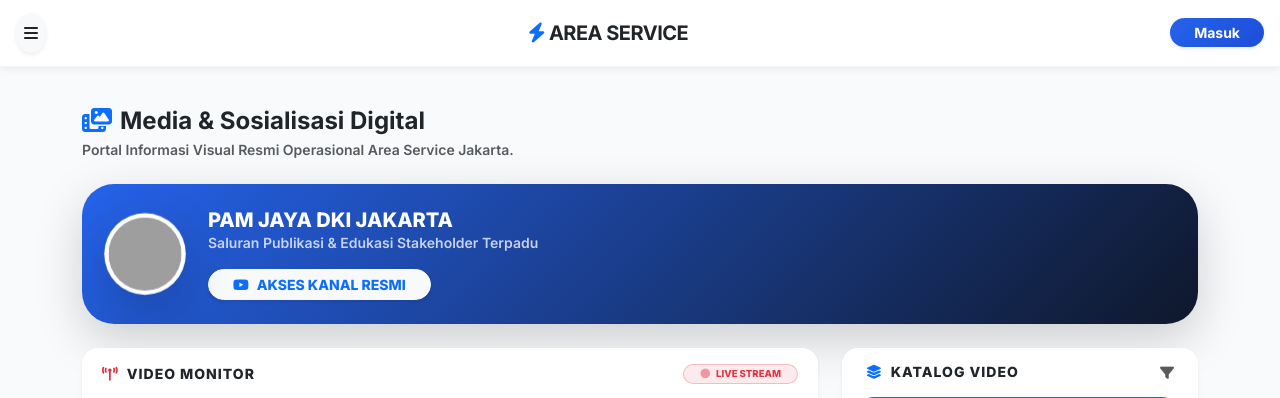
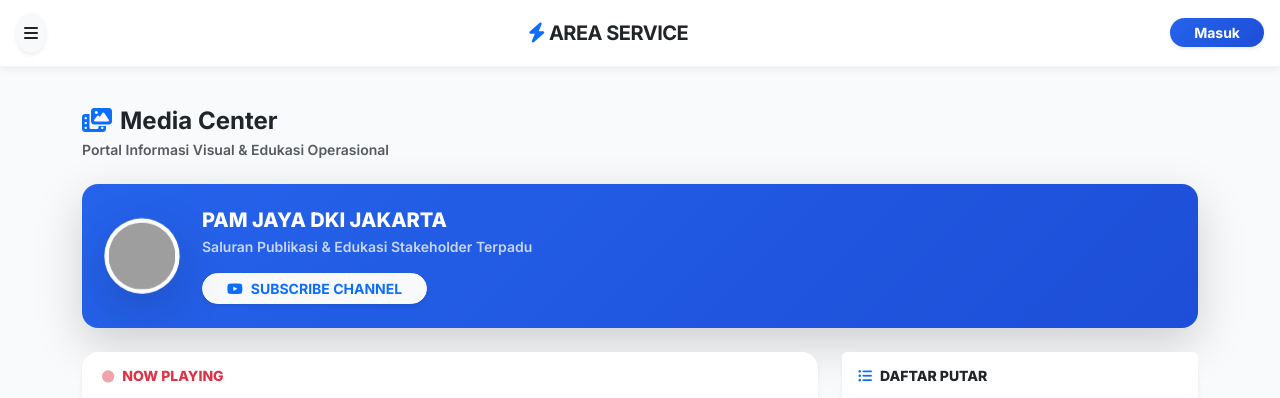
Before and after one commit to krackxor/Penagihan, a Flask app: page /youtube in a window 1280 px wide. Shown: the top 398 px of the page. Run offline with Flask 3, Linux system fonts and the light colour scheme; some libraries are stand-ins or nearby versions; grey boxes are pictures that could not be loaded.

Commit message:
Update youtube.html

```diff
--- a/templates/youtube.html
+++ b/templates/youtube.html
@@ -1,26 +1,71 @@
 {% extends "base.html" %}
 
 {% block content %}
+<style>
+    :root {
+        --primary-gradient: linear-gradient(135deg, #2563eb 0%, #1d4ed8 100%);
+    }
+
+    .playlist-item {
+        transition: all 0.2s ease;
+        cursor: pointer;
+        border: 1px solid transparent;
+    }
+    .playlist-item:hover {
+        background-color: #f8fafc;
+        transform: translateX(5px);
+        border-color: #e2e8f0;
+    }
+    .playlist-item.active {
+        background-color: #eff6ff !important;
+        border-left: 4px solid #2563eb !important;
+        box-shadow: 0 4px 12px rgba(37, 99, 235, 0.1);
+    }
+    .playlist-item.active .text-title { color: #2563eb !important; }
+
+    .thumb-wrapper {
+        position: relative;
+        width: 100px;
+        height: 60px;
+        overflow: hidden;
+        border-radius: 8px;
+    }
+    .thumb-wrapper img { width: 100%; height: 100%; object-fit: cover; }
+
+    .play-overlay {
+        position: absolute; top: 0; left: 0; right: 0; bottom: 0;
+        background: rgba(0,0,0,0.3);
+        display: flex; align-items: center; justify-content: center;
+        opacity: 0; transition: 0.2s;
+    }
+    .playlist-item:hover .play-overlay { opacity: 1; }
+
+    .fw-800 { font-weight: 800; }
+</style>
+
 <div class="container py-4 animate__animated animate__fadeIn">
 
     <div class="mb-4 text-center text-md-start">
         <h4 class="fw-bold text-dark mb-1">
-            <i class="fa-solid fa-photo-video me-2 text-primary"></i>Media & Sosialisasi Digital
+            <i class="fa-solid fa-photo-video me-2 text-primary"></i>Media Center
         </h4>
-        <p class="text-muted small fw-semibold">Portal Informasi Visual Resmi Operasional Area Service Jakarta.</p>
+        <p class="text-muted small fw-semibold">Portal Informasi Visual & Edukasi Operasional</p>
     </div>
 
-    <div class="card border-0 shadow-lg rounded-5 overflow-hidden mb-4 text-white animate__animated animate__zoomIn" style="background: linear-gradient(135deg, #2563eb 0%, #0f172a 100%);">
+    <div class="card border-0 shadow-lg rounded-4 overflow-hidden mb-4 text-white animate__animated animate__zoomIn"
+         style="background: var(--primary-gradient);">
         <div class="card-body p-4">
             <div class="d-flex align-items-center flex-wrap gap-4">
                 <div class="bg-white p-1 rounded-circle shadow-lg animate__animated animate__pulse animate__infinite">
-                    <img src="https://ui-avatars.com/api/?name=PAM+JAYA&background=fff&color=2563eb&bold=true" class="rounded-circle" style="width: 70px; height: 70px;">
+                    <img src="https://ui-avatars.com/api/?name=PAM+JAYA&background=fff&color=2563eb&bold=true&size=128"
+                         class="rounded-circle" style="width: 64px; height: 64px;">
                 </div>
                 <div class="flex-grow-1">
-                    <h5 class="fw-800 mb-0">PAM JAYA DKI JAKARTA</h5>
+                    <h5 class="fw-800 mb-1">PAM JAYA DKI JAKARTA</h5>
                     <p class="small mb-3 opacity-75 fw-semibold">Saluran Publikasi & Edukasi Stakeholder Terpadu</p>
-                    <a href="https://www.youtube.com/@pamjaya_dki" target="_blank" class="btn btn-light btn-sm rounded-pill px-4 fw-800 text-primary shadow-sm transition-btn">
-                        <i class="fa-brands fa-youtube me-2"></i>AKSES KANAL RESMI
+                    <a href="https://www.youtube.com/@pamjaya_dki" target="_blank"
+                       class="btn btn-light btn-sm rounded-pill px-4 fw-bold text-primary shadow-sm">
+                        <i class="fa-brands fa-youtube me-2"></i>SUBSCRIBE CHANNEL
                     </a>
                 </div>
             </div>
@@ -28,76 +73,46 @@
     </div>
 
     <div class="row g-4">
-        <div class="col-md-7 col-lg-8">
-            <div class="card border-0 shadow-sm rounded-4 h-100 bg-white p-3 border">
-                <div class="d-flex justify-content-between align-items-center mb-3 px-1">
-                    <h6 class="fw-800 mb-0 small text-uppercase" style="letter-spacing: 1px;"><i class="fa-solid fa-tower-broadcast me-2 text-danger"></i>Video Monitor</h6>
-                    <span class="badge bg-danger bg-opacity-10 text-danger border border-danger border-opacity-25 rounded-pill px-3 py-1 fw-800" style="font-size: 0.6rem;">
-                        <i class="fa-solid fa-circle fa-fade me-1"></i> LIVE STREAM
-                    </span>
-                </div>
+        <div class="col-lg-8">
+            <div class="card border-0 shadow-sm rounded-4 h-100 bg-white p-1 border">
+                <div class="card-body p-2">
+                    <div class="d-flex justify-content-between align-items-center mb-3 px-2 pt-1">
+                        <h6 class="fw-800 mb-0 small text-uppercase text-danger">
+                            <i class="fa-solid fa-circle fa-fade me-2 small"></i>NOW PLAYING
+                        </h6>
+                    </div>
 
-                <div class="ratio ratio-16x9 rounded-4 overflow-hidden shadow-inner border bg-dark">
-                    <iframe
-                        id="mainVideoPlayer"
-                        src="https://www.youtube.com/embed/4WYqJ-mLx_I"
-                        title="Area Service Video Player"
-                        frameborder="0"
-                        allow="accelerometer; autoplay; clipboard-write; encrypted-media; gyroscope; picture-in-picture; web-share"
-                        allowfullscreen>
-                    </iframe>
-                </div>
+                    <div class="ratio ratio-16x9 rounded-4 overflow-hidden shadow-sm bg-dark mb-3">
+                        <iframe id="mainVideoPlayer" src="https://www.youtube.com/embed/4WYqJ-mLx_I?rel=0"
+                                title="YouTube video player" frameborder="0"
+                                allow="accelerometer; autoplay; clipboard-write; encrypted-media; gyroscope; picture-in-picture; web-share"
+                                allowfullscreen></iframe>
+                    </div>
 
-                <div id="videoTitleDisplay" class="mt-3 px-3 py-2 fw-800 text-dark border-start border-4 border-primary bg-light rounded-end shadow-xs">
-                    Inisialisasi transmisi video...
+                    <div class="px-2 pb-2">
+                        <h5 class="fw-bold text-dark mb-1" id="videoTitleDisplay">Inisialisasi Video...</h5>
+                        <small class="text-muted fw-semibold">Sumber: Dokumentasi Resmi Area Service</small>
+                    </div>
                 </div>
             </div>
         </div>
 
-        <div class="col-md-5 col-lg-4">
-            <div class="card border-0 shadow-sm rounded-4 bg-white p-3 h-100 border">
-                <div class="d-flex justify-content-between align-items-center mb-3 px-2">
-                    <h6 class="fw-800 mb-0 text-dark text-uppercase small" style="letter-spacing: 1px;"><i class="fa-solid fa-layer-group me-2 text-primary"></i>Katalog Video</h6>
-                    <i class="fa-solid fa-filter text-muted small"></i>
+        <div class="col-lg-4">
+            <div class="card border-0 shadow-sm rounded-4 bg-white h-100 border">
+                <div class="card-header bg-white border-0 pt-3 pb-2 px-3">
+                    <h6 class="fw-800 mb-0 text-dark small text-uppercase">
+                        <i class="fa-solid fa-list-ul me-2 text-primary"></i>Daftar Putar
+                    </h6>
                 </div>
 
-                <div class="overflow-auto pe-1 custom-scrollbar" style="max-height: 520px;" id="playlistContainer">
+                <div class="card-body p-2 overflow-auto custom-scrollbar" style="max-height: 500px;" id="playlistContainer">
                     </div>
             </div>
         </div>
     </div>
 </div>
 
-<style>
-    .fw-800 { font-weight: 800; }
-    .shadow-xs { box-shadow: 0 2px 4px rgba(0,0,0,0.03); }
-    .shadow-inner { box-shadow: inset 0 2px 10px rgba(0,0,0,0.1); }
-
-    /* Playlist Interaction */
-    .playlist-item { transition: all 0.3s cubic-bezier(0.4, 0, 0.2, 1); cursor: pointer; border: 1px solid #f1f5f9; }
-    .playlist-item:hover { background-color: #f8fafc; border-color: #cbd5e1; transform: translateX(5px); }
-
-    .playlist-item.active { background-color: #eff6ff; border-color: #2563eb; border-left: 5px solid #2563eb; }
-    .playlist-item.active .small { color: #2563eb !important; }
-
-    .thumb-preview { width: 90px; height: 55px; object-fit: cover; border-radius: 8px; }
-    .transition-btn { transition: transform 0.2s ease; }
-    .transition-btn:active { transform: scale(0.95); }
-
-    /* Scrollbar minimalis */
-    .custom-scrollbar::-webkit-scrollbar { width: 4px; }
-    .custom-scrollbar::-webkit-scrollbar-thumb { background: #e2e8f0; border-radius: 10px; }
-
-    @media (max-width: 767.98px) {
-        .playlist-item:hover { transform: none; }
-        .main-command { padding: 1.2rem; }
-    }
-</style>
-
 <script>
-    /**
-     * [CORE LOGIC: DIGITAL MEDIA MANAGER]
-     */
     const videoList = [
         { id: '4WYqJ-mLx_I', title: 'Optimalisasi Pelayanan Pelanggan Area Service' },
         { id: 'h2cgMDJ5iik', title: 'Pengembangan Infrastruktur Jaringan Air Jakarta' },
@@ -105,55 +120,52 @@
         { id: 'AFs6jScrxgA', title: 'Update Proyek Strategis SPAM Jakarta' }
     ];
 
-    /**
-     * TRANSMISI VIDEO
-     */
     function changeVideo(videoId, title) {
         const player = document.getElementById('mainVideoPlayer');
         const titleDisplay = document.getElementById('videoTitleDisplay');
 
-        player.src = `https://www.youtube.com/embed/${videoId}?autoplay=1`;
+        player.src = `https://www.youtube.com/embed/${videoId}?autoplay=1&rel=0`;
         titleDisplay.innerText = title;
 
         document.querySelectorAll('.playlist-item').forEach(item => {
             item.classList.remove('active');
-            // Menentukan item aktif berdasarkan onclick string
-            if(item.innerHTML.includes(videoId)) item.classList.add('active');
+            if(item.getAttribute('data-id') === videoId) item.classList.add('active');
         });
 
-        if(window.innerWidth < 768) {
-            window.scrollTo({ top: 0, behavior: 'smooth' });
+        if(window.innerWidth < 992) {
+            player.scrollIntoView({ behavior: 'smooth', block: 'center' });
         }
     }
 
-    /**
-     * CATALOG INITIALIZER
-     */
     function initPlaylist() {
         const container = document.getElementById('playlistContainer');
+
+        // Set Initial Title
+        if(videoList.length > 0) {
+            document.getElementById('videoTitleDisplay').innerText = videoList[0].title;
+        }
+
         container.innerHTML = videoList.map((vid, index) => `
-            <div class="playlist-item p-3 rounded-4 mb-2 d-flex align-items-center gap-3 shadow-xs bg-white animate__animated animate__fadeInRight"
+            <div class="playlist-item p-2 rounded-3 mb-2 d-flex align-items-center gap-3 animate__animated animate__fadeInRight ${index === 0 ? 'active' : ''}"
                  style="animation-delay: ${index * 0.1}s"
-                 onclick="changeVideo('${vid.id}', '${vid.title}')">
-                <div class="position-relative">
-                    <img src="https://img.youtube.com/vi/${vid.id}/mqdefault.jpg" class="thumb-preview border">
-                    <div class="position-absolute top-50 start-50 translate-middle">
-                        <i class="fa-solid fa-circle-play text-white opacity-75 fa-lg"></i>
+                 onclick="changeVideo('${vid.id}', '${vid.title}')"
+                 data-id="${vid.id}">
+
+                <div class="thumb-wrapper shadow-sm">
+                    <img src="https://img.youtube.com/vi/${vid.id}/mqdefault.jpg" alt="thumbnail">
+                    <div class="play-overlay">
+                        <i class="fa-solid fa-play text-white"></i>
                     </div>
                 </div>
+
                 <div class="flex-grow-1 overflow-hidden">
-                    <div class="small fw-800 text-dark text-truncate" style="font-size: 0.75rem;">${vid.title}</div>
-                    <small class="text-muted d-flex align-items-center" style="font-size: 0.6rem; font-weight: 700;">
-                        <i class="fa-solid fa-circle-check me-1 text-primary"></i>OFFICIAL CONTENT
-                    </small>
+                    <div class="small fw-bold text-dark text-truncate text-title mb-1" style="font-size: 0.75rem;">${vid.title}</div>
+                    <span class="badge bg-light text-muted border rounded-pill" style="font-size: 0.55rem;">
+                        <i class="fa-solid fa-check-circle me-1"></i>Official
+                    </span>
                 </div>
             </div>
         `).join('');
-
-        document.getElementById('videoTitleDisplay').innerText = videoList[0].title;
-        // Tandai item pertama sebagai aktif secara manual saat inisialisasi
-        const firstItem = container.querySelector('.playlist-item');
-        if(firstItem) firstItem.classList.add('active');
     }
 
     document.addEventListener('DOMContentLoaded', initPlaylist);
```
